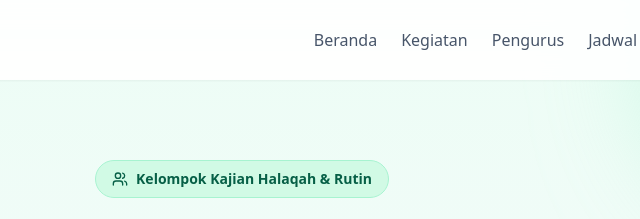
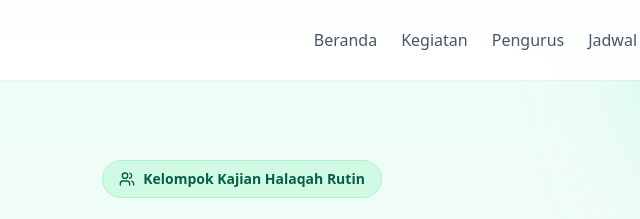
Before and after one commit to aswaras/Aswad-bin-Yazid, a plain HTML site: page index.html in a window 1280 px wide. Shown: the top 219 px of the page, 398-1038 px from the left. Drawn offline with nearby package versions, Linux system fonts and the light colour scheme.

Commit message:
update baru lg.

```diff
--- a/index.html
+++ b/index.html
@@ -86,7 +86,7 @@
         <div class="max-w-4xl mx-auto text-center">
             <div class="inline-flex items-center gap-2 px-4 py-2 rounded-full bg-emerald-100 text-emerald-800 font-semibold text-sm mb-6 border border-emerald-200">
                 <i data-lucide="users" class="w-4 h-4"></i>
-                <span>Kelompok Kajian Halaqah & Rutin</span>
+                <span>Kelompok Kajian Halaqah Rutin</span>
             </div>
             <h1 class="text-4xl md:text-5xl lg:text-6xl font-extrabold text-slate-900 leading-tight mb-6">
                 Menuntut Ilmu Syar'i <br class="hidden md:block" />
```
